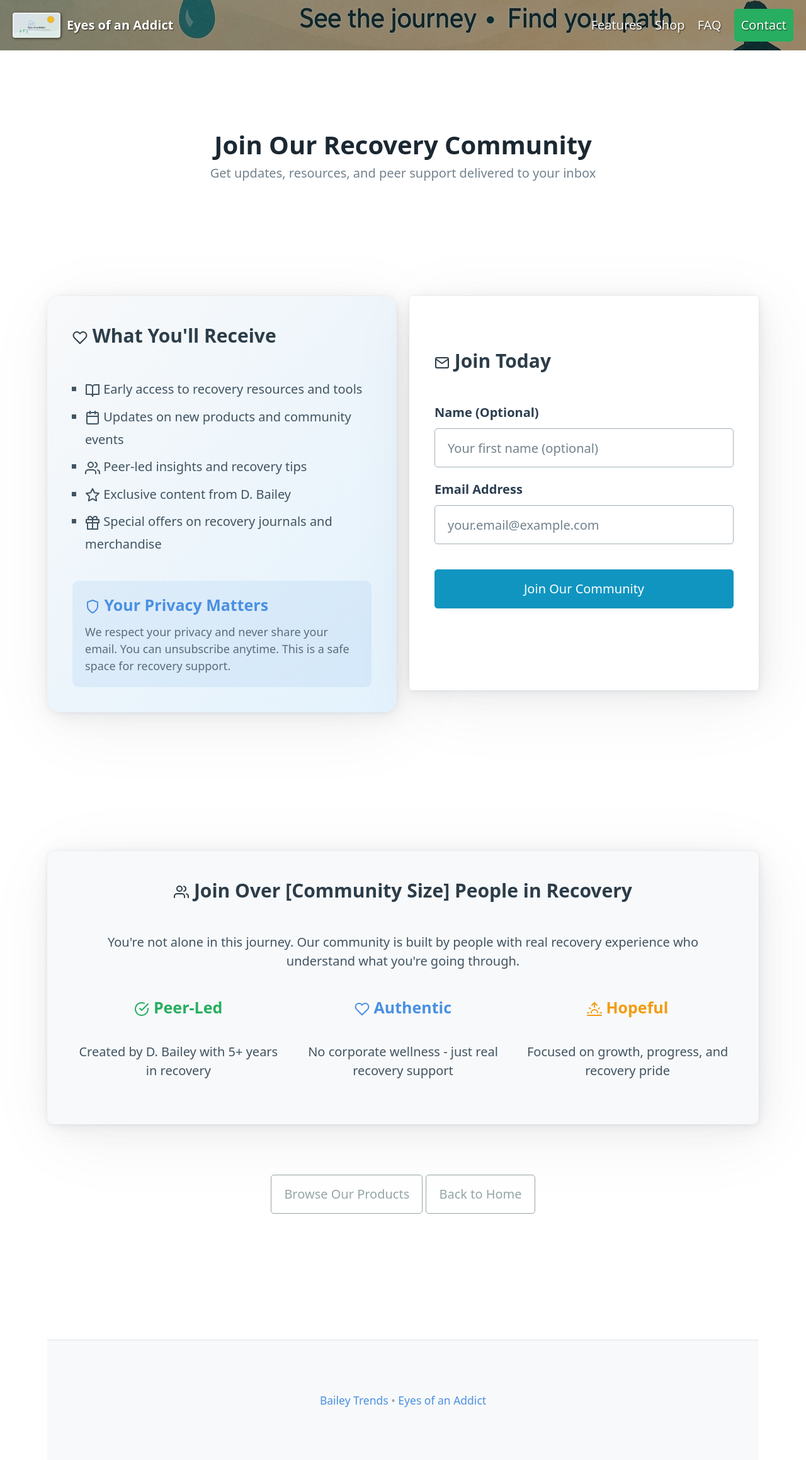
After one commit to debailey30/eyesofanaddict2, a Flask app: page /join in a window 1280 px wide. The commit adds this page. Shown: the whole page at 63% size. Run offline with Flask 3, Linux system fonts and the light colour scheme; some libraries are stand-ins or nearby versions.

Commit message:
Add email subscription functionality to join the community
Integrates SQLAlchemy for database management, introduces an EmailSubscriptionForm and a new /join route to capture user emails, and updates the contact form to save messages to the database. Includes a new models.py file for EmailSubscriber and ContactMessage, and a corresponding templates/join.html.

Replit-Commit-Author: Agent
Replit-Commit-Session-Id: bc95e8a9-54a1-425b-abda-28d922a4cfa7
Replit-Commit-Checkpoint-Type: intermediate_checkpoint
Replit-Commit-Screenshot-Url: https://storage.googleapis.com/screenshot-production-us-central1/235b7b78-ee6f-48a7-bf4f-e685f00ccb09/bc95e8a9-54a1-425b-abda-28d922a4cfa7/401Vd0D

```diff
--- a/app.py
+++ b/app.py
@@ -1,13 +1,36 @@
 import os
 import logging
 from flask import Flask
+from flask_sqlalchemy import SQLAlchemy
+from sqlalchemy.orm import DeclarativeBase
 
 # Set up logging for debugging
 logging.basicConfig(level=logging.DEBUG)
 
+class Base(DeclarativeBase):
+    pass
+
+db = SQLAlchemy(model_class=Base)
+
 # Create the Flask app
 app = Flask(__name__)
 app.secret_key = os.environ.get("SESSION_SECRET", "recovery-community-secret-key")
+
+# Configure the database
+app.config["SQLALCHEMY_DATABASE_URI"] = os.environ.get("DATABASE_URL")
+app.config["SQLALCHEMY_ENGINE_OPTIONS"] = {
+    "pool_recycle": 300,
+    "pool_pre_ping": True,
+}
+
+# Initialize the app with the extension
+db.init_app(app)
+
+# Create database tables
+with app.app_context():
+    # Import models to register them with SQLAlchemy
+    import models
+    db.create_all()
 
 # Import routes after app creation to avoid circular imports
 from routes import *
--- a/forms.py
+++ b/forms.py
@@ -25,3 +25,16 @@ class ContactForm(FlaskForm):
     ])
 
     submit = SubmitField('Send Message')
+
+class EmailSubscriptionForm(FlaskForm):
+    """Form for joining the email community"""
+    name = StringField('Name (Optional)', validators=[
+        Length(max=100, message="Name must be less than 100 characters")
+    ])
+
+    email = EmailField('Email Address', validators=[
+        DataRequired(message="Please enter your email address"),
+        Email(message="Please enter a valid email address")
+    ])
+
+    submit = SubmitField('Join Our Community')
--- a/routes.py
+++ b/routes.py
@@ -1,6 +1,7 @@
 from flask import render_template, request, flash, redirect, url_for
-from app import app
-from forms import ContactForm
+from app import app, db
+from forms import ContactForm, EmailSubscriptionForm
+from models import EmailSubscriber, ContactMessage
 import logging
 
 @app.route('/')
@@ -24,13 +25,67 @@ def contact():
     form = ContactForm()
 
     if form.validate_on_submit():
-        # Log the contact form submission (in production, you'd send an email or save to database)
-        logging.info(f"Contact form submitted: {form.name.data} ({form.email.data}) - {form.subject.data}")
+        # Save contact message to database
+        contact_msg = ContactMessage(
+            name=form.name.data,
+            email=form.email.data,
+            subject=form.subject.data,
+            message=form.message.data
+        )
 
-        flash(f"Thank you {form.name.data}! Your message has been received. We'll get back to you soon.", 'success')
+        try:
+            db.session.add(contact_msg)
+            db.session.commit()
+            logging.info(f"Contact form submitted: {form.name.data} ({form.email.data}) - {form.subject.data}")
+            flash(f"Thank you {form.name.data}! Your message has been received. We'll get back to you soon.", 'success')
+        except Exception as e:
+            db.session.rollback()
+            logging.error(f"Error saving contact message: {e}")
+            flash("There was an error sending your message. Please try again.", 'error')
+
         return redirect(url_for('contact'))
 
     return render_template('contact.html', form=form)
+
+@app.route('/join', methods=['GET', 'POST'])
+def join_community():
+    """Email subscription page for joining the recovery community"""
+    form = EmailSubscriptionForm()
+
+    if form.validate_on_submit():
+        # Check if email already exists
+        existing_subscriber = EmailSubscriber.query.filter_by(email=form.email.data).first()
+
+        if existing_subscriber:
+            if existing_subscriber.is_active:
+                flash("You're already part of our community! Thanks for your continued support.", 'info')
+            else:
+                # Reactivate the subscription
+                existing_subscriber.is_active = True
+                existing_subscriber.name = form.name.data if form.name.data else existing_subscriber.name
+                db.session.commit()
+                flash("Welcome back! Your subscription has been reactivated.", 'success')
+        else:
+            # Create new subscriber
+            subscriber = EmailSubscriber(
+                email=form.email.data,
+                name=form.name.data if form.name.data else None,
+                source='website_join'
+            )
+
+            try:
+                db.session.add(subscriber)
+                db.session.commit()
+                logging.info(f"New email subscriber: {form.email.data}")
+                flash(f"Welcome to the Eyes of an Addict community! You'll receive updates and recovery resources at {form.email.data}", 'success')
+            except Exception as e:
+                db.session.rollback()
+                logging.error(f"Error saving email subscriber: {e}")
+                flash("There was an error joining the community. Please try again.", 'error')
+
+        return redirect(url_for('join_community'))
+
+    return render_template('join.html', form=form)
 
 @app.errorhandler(404)
 def page_not_found(e):
--- a/templates/index.html
+++ b/templates/index.html
@@ -5,7 +5,7 @@
 <header class="hero">
     <h1>Welcome to Eyes of an Addict</h1>
     <p>A recovery-based community for people in early recovery.</p>
-    <p><a href="{{ url_for('contact') }}" role="button">Join the Community</a></p>
+    <p><a href="{{ url_for('join_community') }}" role="button">Join the Community</a></p>
 </header>
 
 <!-- Main -->
--- /dev/null
+++ b/templates/join.html
@@ -0,0 +1,90 @@
+{% extends "base.html" %}
+
+{% block title %}Join Our Community | Eyes of an Addict{% endblock %}
+
+{% block content %}
+<main class="container">
+    <hgroup style="text-align: center; margin: 2rem 0;">
+        <h1>Join Our Recovery Community</h1>
+        <h2>Get updates, resources, and peer support delivered to your inbox</h2>
+    </hgroup>
+
+    <div class="grid">
+        <section>
+            <article style="background: linear-gradient(135deg, #f8f9fa 0%, #e3f2fd 100%); padding: 2rem; border-radius: 1rem;">
+                <h3><i data-feather="heart"></i> What You'll Receive</h3>
+                <ul style="line-height: 1.8;">
+                    <li><i data-feather="book-open"></i> Early access to recovery resources and tools</li>
+                    <li><i data-feather="calendar"></i> Updates on new products and community events</li>
+                    <li><i data-feather="users"></i> Peer-led insights and recovery tips</li>
+                    <li><i data-feather="star"></i> Exclusive content from D. Bailey</li>
+                    <li><i data-feather="gift"></i> Special offers on recovery journals and merchandise</li>
+                </ul>
+
+                <div style="margin-top: 2rem; padding: 1rem; background-color: rgba(74, 144, 226, 0.1); border-radius: 0.5rem;">
+                    <h4 style="color: #4a90e2; margin-bottom: 0.5rem;"><i data-feather="shield"></i> Your Privacy Matters</h4>
+                    <p style="margin: 0; font-size: 0.9rem; color: #5a6c7d;">We respect your privacy and never share your email. You can unsubscribe anytime. This is a safe space for recovery support.</p>
+                </div>
+            </article>
+        </section>
+
+        <section>
+            <article>
+                <h3><i data-feather="mail"></i> Join Today</h3>
+                <form method="POST">
+                    {{ form.hidden_tag() }}
+
+                    <div>
+                        {{ form.name.label(class="form-label") }}
+                        {{ form.name(class="form-control", placeholder="Your first name (optional)") }}
+                        {% if form.name.errors %}
+                            <small style="color: #dc3545;">
+                                {% for error in form.name.errors %}{{ error }}{% endfor %}
+                            </small>
+                        {% endif %}
+                    </div>
+
+                    <div>
+                        {{ form.email.label(class="form-label") }}
+                        {{ form.email(class="form-control", placeholder="your.email@example.com") }}
+                        {% if form.email.errors %}
+                            <small style="color: #dc3545;">
+                                {% for error in form.email.errors %}{{ error }}{% endfor %}
+                            </small>
+                        {% endif %}
+                    </div>
+
+                    {{ form.submit(class="btn btn-primary", style="width: 100%; margin-top: 1rem;") }}
+                </form>
+            </article>
+        </section>
+    </div>
+
+    <section style="margin-top: 3rem;">
+        <article style="background-color: #f8f9fa; padding: 2rem; border-radius: 0.5rem; text-align: center;">
+            <h3><i data-feather="users"></i> Join Over [Community Size] People in Recovery</h3>
+            <p>You're not alone in this journey. Our community is built by people with real recovery experience who understand what you're going through.</p>
+
+            <div class="grid" style="margin-top: 2rem;">
+                <div>
+                    <h4 style="color: #27ae60;"><i data-feather="check-circle"></i> Peer-Led</h4>
+                    <p>Created by D. Bailey with 5+ years in recovery</p>
+                </div>
+                <div>
+                    <h4 style="color: #4a90e2;"><i data-feather="heart"></i> Authentic</h4>
+                    <p>No corporate wellness - just real recovery support</p>
+                </div>
+                <div>
+                    <h4 style="color: #f39c12;"><i data-feather="sunrise"></i> Hopeful</h4>
+                    <p>Focused on growth, progress, and recovery pride</p>
+                </div>
+            </div>
+        </article>
+    </section>
+
+    <div style="text-align: center; margin: 2rem 0;">
+        <a href="{{ url_for('products') }}" role="button" class="secondary">Browse Our Products</a>
+        <a href="{{ url_for('index') }}" role="button" class="secondary">Back to Home</a>
+    </div>
+</main>
+{% endblock %}
```
Also changed, not shown: models.py (added, +27 -0 lines), 1 other file.
